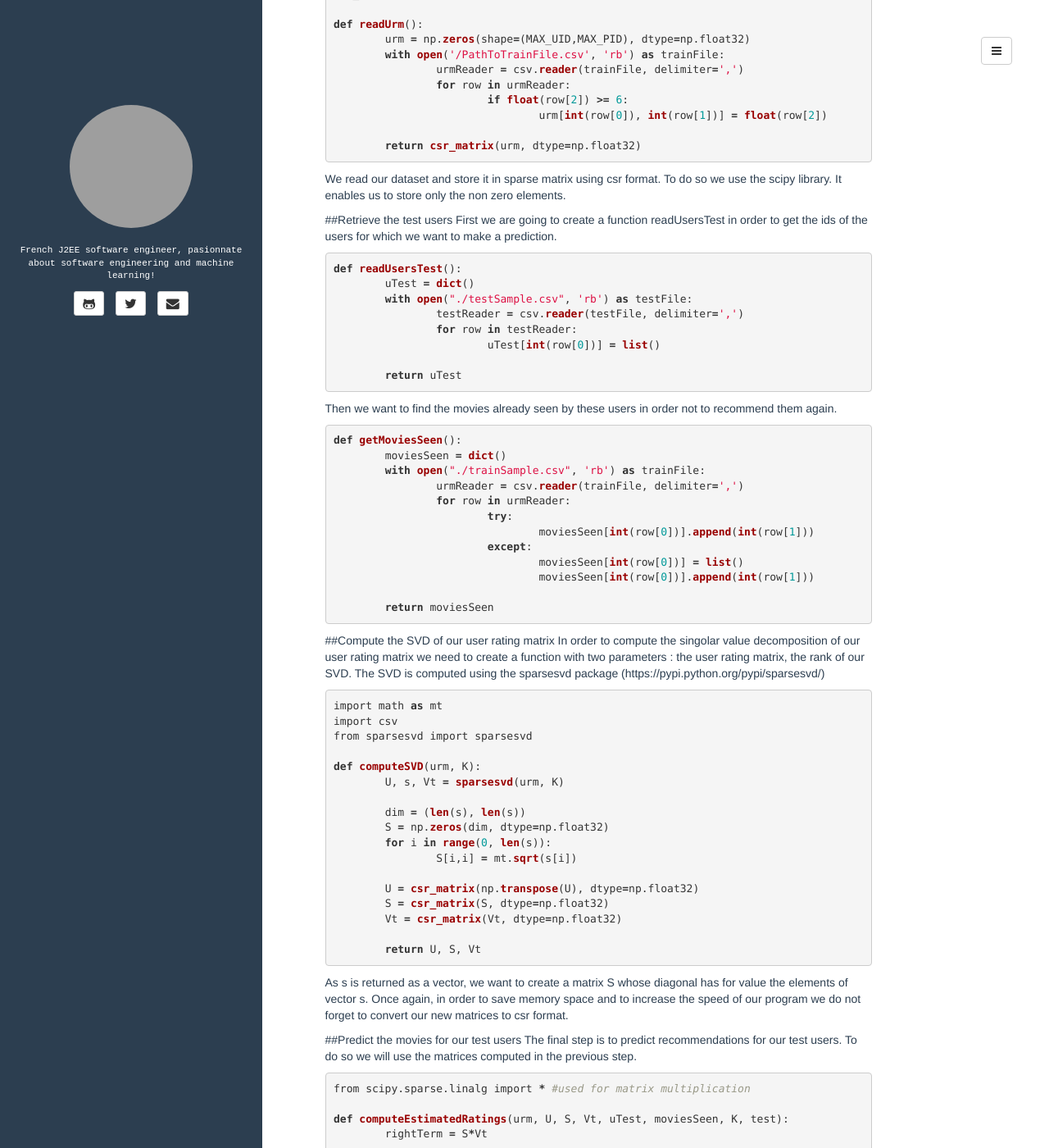
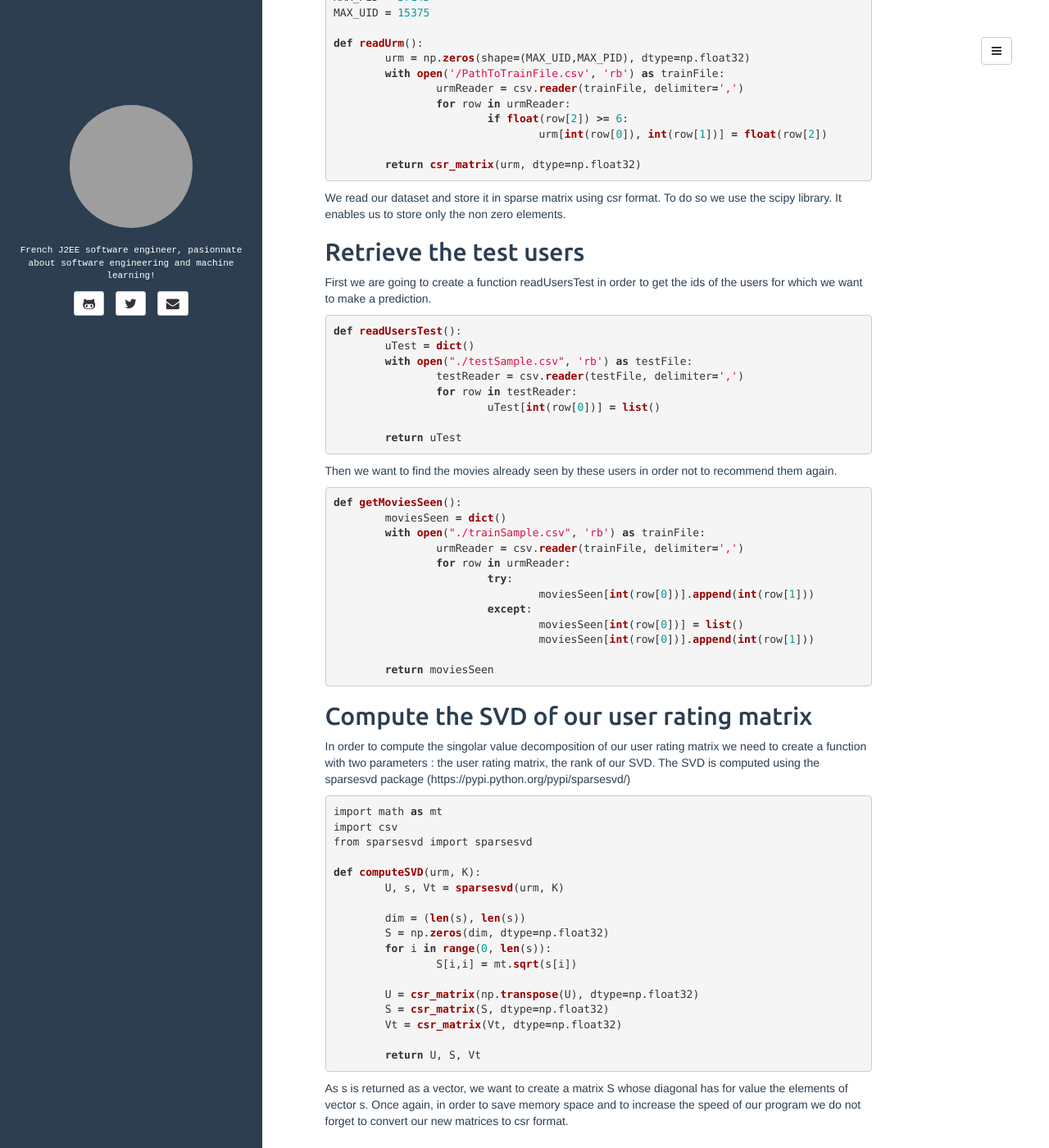
Before and after one commit to antoinevastel/antoinevastel.github.io, a Jekyll site: the page built from _posts/2016-02-14-svd-recommender-system.md, in a window 1280 px wide and 1400 px high, scrolled down 559 px. Shown: the whole window at 82% size. Built offline with Jekyll 4.4.1, drawn with Linux system fonts in a browser that asks for light colours; some of the changed text lies outside the part shown; grey boxes are pictures that could not be loaded.

Commit message:
replaced all the ## with h2

```diff
--- a/_posts/2016-02-14-svd-recommender-system.md
+++ b/_posts/2016-02-14-svd-recommender-system.md
@@ -11,7 +11,7 @@ In this article we will see how it is possible to use python in order to build a
 
 In this example we consider an input file whose each line contains 3 columns (user id, movie id, rating). One important thing is that most of the time, datasets are really sparse when it comes about recommender systems. Most of the examples you'll find on the internet don't take advantage of the sparsity of the data. However, in our case we'll pay attention to use appropriate data structures in order to increase the speed of our program.
 
-##Read the dataset
+<h2>Read the dataset</h2>
 {% highlight python %}
 import numpy as np
 from scipy.sparse import csr_matrix
@@ -34,7 +34,7 @@ def readUrm():
 
 We read our dataset and store it in sparse matrix using csr format. To do so we use the scipy library. It enables us to store only the non zero elements.
 
-##Retrieve the test users
+<h2>Retrieve the test users</h2>
 First we are going to create a function readUsersTest in order to get the ids of the users for which we want to make a prediction.
 
 {% highlight python %}
@@ -65,7 +65,7 @@ def getMoviesSeen():
 	return moviesSeen
 {% endhighlight %}
 
-##Compute the SVD of our user rating matrix
+<h2>Compute the SVD of our user rating matrix</h2>
 In order to compute the singolar value decomposition of our user rating matrix we need to create a function with two parameters : the user rating matrix, the rank of our SVD. The SVD is computed using the sparsesvd package (https://pypi.python.org/pypi/sparsesvd/)
 
 {% highlight python %}
@@ -90,7 +90,7 @@ def computeSVD(urm, K):
 
 As s is returned as a vector, we want to create a matrix S whose diagonal has for value the elements of vector s. Once again, in order to save memory space and to increase the speed of our program we do not forget to convert our new matrices to csr format.
 
-##Predict the movies for our test users
+<h2>Predict the movies for our test users</h2>
 The final step is to predict recommendations for our test users. To do so we will use the matrices computed in the previous step.
 
 {% highlight python %}
@@ -118,7 +118,7 @@ def computeEstimatedRatings(urm, U, S, Vt, uTest, moviesSeen, K, test):
 
 In our function we retrieve the best 250 estimated ratings. Why 250 ? We choose this number as our goal was to recommend 5 NEW movies for our test users. Therefore, by choosing 250 movies, we are almost sure that we will find at least 5 movies which have not been seen by our user.
 
-#Main of our program
+<h2>Main of our program</h2>
 Finally we obtain the following main :
 {% highlight python %}
 def main():
```
Also changed, not shown: 2 other files.
